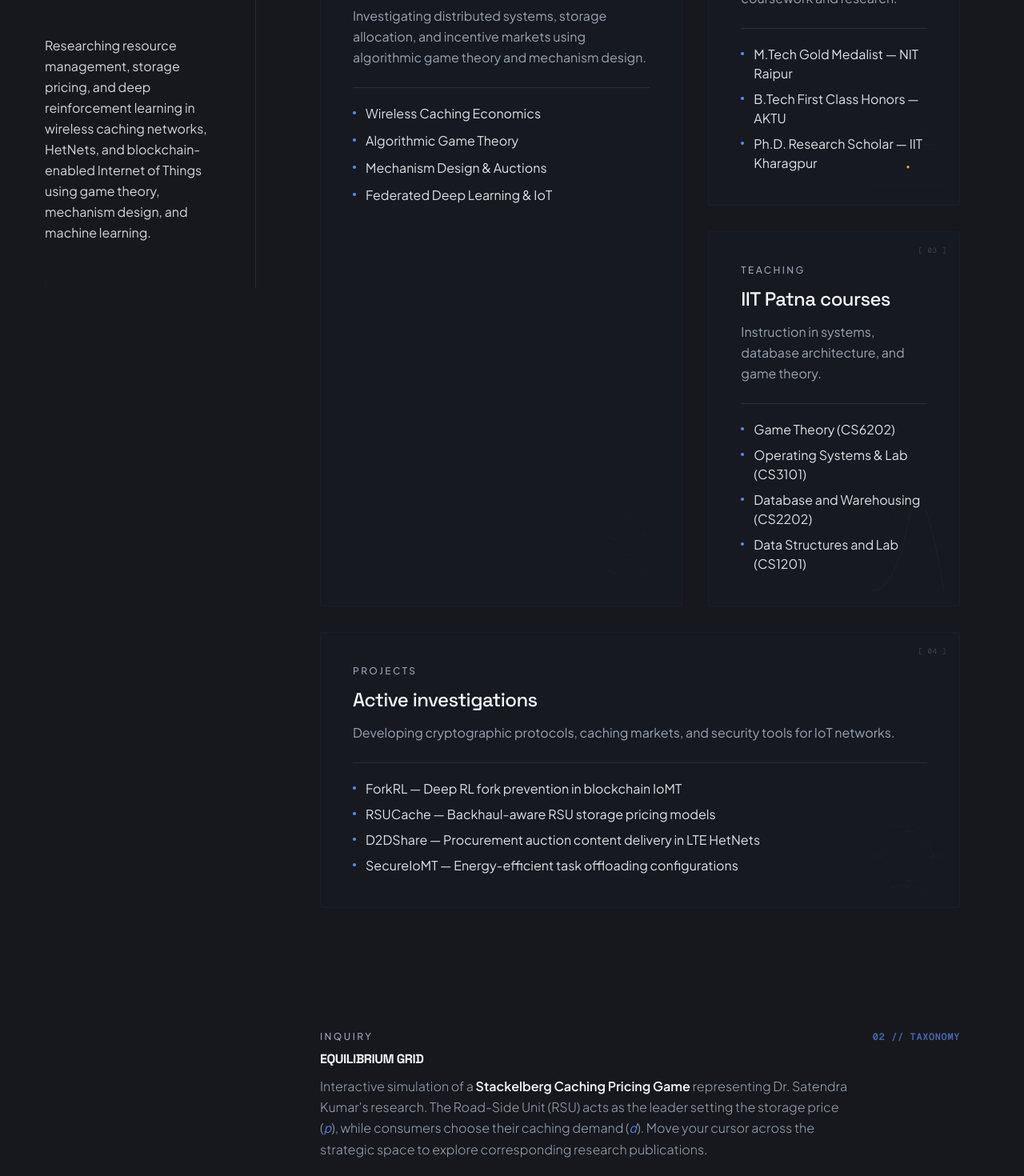
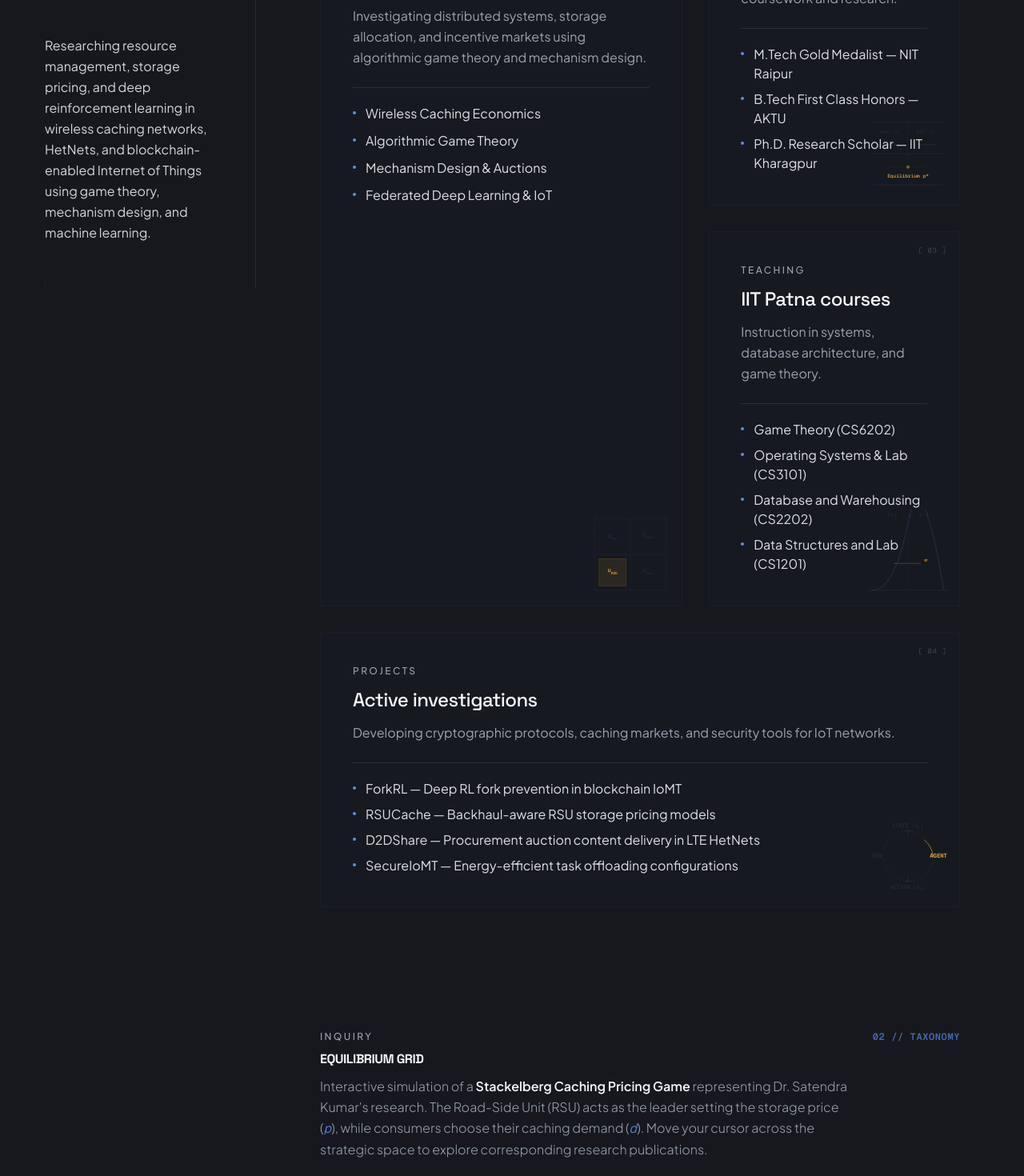
Before and after one commit to Man1ac-1773/deploy-iitp, a Next.js app: page / in a window 1280 px wide. Shown: the part 1240-2710 px from the top of the page at 80% size. Built offline with nearby package versions, Linux system fonts and the light colour scheme.

Commit message:
Improved constrast for better visibility

```diff
--- a/src/components/sections/bento-grid/bento-card.tsx
+++ b/src/components/sections/bento-grid/bento-card.tsx
@@ -72,47 +72,53 @@ export function BentoCard({ card, className }: BentoCardProps) {
 
       {/* Domain-specific SVG Metaphor Overlays */}
       {card.id === "research-areas" && (
-        <svg className="absolute bottom-2 right-2 size-28 text-accent/5 pointer-events-none select-none transition-all duration-500 group-hover:text-accent/12" viewBox="0 0 100 100">
+        <svg className="absolute bottom-2 right-2 size-28 text-accent/14 pointer-events-none select-none transition-all duration-500 group-hover:text-accent/35" viewBox="0 0 100 100">
           <path d="M 10,10 L 90,10 M 10,50 L 90,50 M 10,90 L 90,90 M 10,10 L 10,90 M 50,10 L 50,90 M 90,10 L 90,90" stroke="currentColor" strokeWidth="0.8" strokeDasharray="1.5 1.5" />
           <text x="30" y="32" textAnchor="middle" fontSize="6.5" fill="currentColor" className="font-mono font-bold">U<tspan fontSize="4" dy="2">RSU</tspan></text>
           <text x="70" y="30" textAnchor="middle" fontSize="6.5" fill="currentColor" className="font-mono font-bold">U<tspan fontSize="4" dy="2">user</tspan></text>
-          <text x="30" y="70" textAnchor="middle" fontSize="6.5" fill="currentColor" className="font-mono font-bold">u<tspan fontSize="4" dy="2">RSU</tspan></text>
+          {/* Highlight Nash Equilibrium quadrant in warm accent */}
+          <rect x="15" y="55" width="30" height="30" className="fill-accent-warm/10 stroke-accent-warm/30 stroke-[0.5] pointer-events-none" />
+          <text x="30" y="70" textAnchor="middle" fontSize="6.5" fill="currentColor" className="font-mono font-bold text-accent-warm/85">u<tspan fontSize="4" dy="2">RSU</tspan></text>
           <text x="70" y="70" textAnchor="middle" fontSize="6.5" fill="currentColor" className="font-mono font-bold">u<tspan fontSize="4" dy="2">user</tspan></text>
         </svg>
       )}
 
       {card.id === "awards" && (
-        <svg className="absolute bottom-2 right-2 size-28 text-accent/5 pointer-events-none select-none transition-all duration-500 group-hover:text-accent/12" viewBox="0 0 100 100">
+        <svg className="absolute bottom-2 right-2 size-28 text-accent/14 pointer-events-none select-none transition-all duration-500 group-hover:text-accent/35" viewBox="0 0 100 100">
           <path d="M 10,15 L 90,15 M 10,50 L 90,50 M 10,85 L 90,85" stroke="currentColor" strokeWidth="0.6" />
           <path d="M 50,15 L 50,85" stroke="currentColor" strokeWidth="0.6" strokeDasharray="2 2" />
           <text x="30" y="28" textAnchor="middle" fontSize="5.5" fill="currentColor" className="font-mono">ASK: p<tspan fontSize="3.5" dy="1.5">i</tspan></text>
           <text x="70" y="26.5" textAnchor="middle" fontSize="5.5" fill="currentColor" className="font-mono">BID: v<tspan fontSize="3.5" dy="1.5">j</tspan></text>
           <path d="M 20,40 L 40,40 M 60,40 L 80,40" stroke="currentColor" strokeWidth="1" />
           <path d="M 30,65 L 70,65" stroke="currentColor" strokeWidth="0.8" strokeDasharray="1 1" />
-          <circle cx="50" cy="65" r="1.5" fill="currentColor" className="text-accent-warm" />
-          <text x="50" y="77" textAnchor="middle" fontSize="5" fill="currentColor" className="font-mono">Equilibrium p*</text>
+          {/* Highlight market clearing equilibrium point */}
+          <circle cx="50" cy="65" r="1.8" fill="currentColor" className="text-accent-warm animate-pulse" />
+          <text x="50" y="77" textAnchor="middle" fontSize="5.5" fill="currentColor" className="font-mono text-accent-warm/90 font-semibold">Equilibrium p*</text>
         </svg>
       )}
 
       {card.id === "teaching" && (
-        <svg className="absolute bottom-2 right-2 size-28 text-accent/5 pointer-events-none select-none transition-all duration-500 group-hover:text-accent/12" viewBox="0 0 100 100">
+        <svg className="absolute bottom-2 right-2 size-28 text-accent/14 pointer-events-none select-none transition-all duration-500 group-hover:text-accent/35" viewBox="0 0 100 100">
           <path d="M 5,90 L 95,90" stroke="currentColor" strokeWidth="0.6" />
           <path d="M 10,90 Q 35,90 50,15 T 90,90" fill="none" stroke="currentColor" strokeWidth="1.2" />
           <line x1="50" y1="15" x2="50" y2="90" stroke="currentColor" strokeWidth="0.6" strokeDasharray="1.5 1.5" />
           <text x="50" y="8" textAnchor="middle" fontSize="6.5" fill="currentColor" className="font-mono">f(x | μ, σ²)</text>
+          <path d="M 35,60 Q 50,60 50,60 Q 50,60 65,60" fill="none" stroke="currentColor" strokeWidth="0.6" strokeDasharray="1 1" className="text-accent-warm/80" />
+          <text x="68" y="58" fontSize="5.5" fill="currentColor" className="font-mono text-accent-warm/90 font-semibold">σ</text>
         </svg>
       )}
 
       {card.id === "projects" && (
-        <svg className="absolute bottom-2 right-2 size-28 text-accent/5 pointer-events-none select-none transition-all duration-500 group-hover:text-accent/12" viewBox="0 0 100 100">
+        <svg className="absolute bottom-2 right-2 size-28 text-accent/14 pointer-events-none select-none transition-all duration-500 group-hover:text-accent/35" viewBox="0 0 100 100">
           <circle cx="50" cy="50" r="28" fill="none" stroke="currentColor" strokeWidth="0.8" strokeDasharray="2 2" />
           <path d="M 46,22 L 54,22 M 50,22 L 50,28" stroke="currentColor" strokeWidth="0.8" />
           <path d="M 46,78 L 54,78 M 50,78 L 50,72" stroke="currentColor" strokeWidth="0.8" />
           <text x="50" y="18" textAnchor="middle" fontSize="6" fill="currentColor" className="font-mono font-bold">STATE (s<tspan fontSize="4" dy="1.5">t</tspan>)</text>
           <text x="50" y="86.5" textAnchor="middle" fontSize="6" fill="currentColor" className="font-mono font-bold">ACTION (a<tspan fontSize="4" dy="1.5">t</tspan>)</text>
-          <text x="84" y="52" textAnchor="middle" fontSize="6" fill="currentColor" className="font-mono font-bold">AGENT</text>
+          {/* Highlight reinforcement agent module */}
+          <text x="84" y="52" textAnchor="middle" fontSize="6.5" fill="currentColor" className="font-mono font-bold text-accent-warm/95">AGENT</text>
           <text x="16" y="52" textAnchor="middle" fontSize="6" fill="currentColor" className="font-mono font-bold">ENV</text>
-          <path d="M 68,32 A 28,28 0 0,1 78,50" stroke="currentColor" strokeWidth="0.8" fill="none" />
+          <path d="M 68,32 A 28,28 0 0,1 78,50" stroke="currentColor" strokeWidth="0.8" fill="none" className="text-accent-warm/70" />
         </svg>
       )}
 
--- a/src/components/shared/media/network-background.tsx
+++ b/src/components/shared/media/network-background.tsx
@@ -99,7 +99,7 @@ export function NetworkBackground({ className }: NetworkBackgroundProps) {
       <div className="absolute inset-0 bg-[radial-gradient(ellipse_80%_60%_at_50%_40%,transparent_0%,var(--color-background)_78%)]" />
 
       <svg
-        className="absolute inset-0 size-full text-accent opacity-[0.09] transition-transform duration-700 ease-out"
+        className="absolute inset-0 size-full text-accent opacity-[0.18] transition-transform duration-700 ease-out"
         preserveAspectRatio="xMidYMid slice"
         viewBox="0 0 100 100"
         style={{
@@ -199,7 +199,7 @@ export function NetworkBackground({ className }: NetworkBackgroundProps) {
               x={cell.x}
               y={cell.y - 1.8}
               textAnchor="middle"
-              className="fill-accent/60 font-mono text-[1px] tracking-widest uppercase font-semibold select-none"
+              className="fill-accent-warm font-mono text-[1px] tracking-widest uppercase font-bold select-none"
             >
               {cell.label}
             </text>
@@ -217,7 +217,7 @@ export function NetworkBackground({ className }: NetworkBackgroundProps) {
               x={cell.x}
               y={cell.y - 1.4}
               textAnchor="middle"
-              className="fill-accent/50 font-mono text-[0.8px] tracking-widest uppercase font-semibold select-none"
+              className="fill-accent/85 font-mono text-[0.8px] tracking-widest uppercase font-semibold select-none"
             >
               {cell.label}
             </text>
@@ -230,7 +230,7 @@ export function NetworkBackground({ className }: NetworkBackgroundProps) {
         ))}
 
         {/* Technical Blueprint Border Telemetry */}
-        <g className="fill-accent/30 font-mono text-[0.9px] tracking-widest uppercase select-none">
+        <g className="fill-accent/55 font-mono text-[0.9px] tracking-widest uppercase select-none">
           <text x="3" y="97">SYS.STATE: HETNET.TOPOLOGY.ACTIVE</text>
           <text x="97" y="3" textAnchor="end">LATITUDE: 25.602 // LONGITUDE: 85.126</text>
           <text x="97" y="97" textAnchor="end">BW: 400MHz // MODULATION: mmWave.QAM</text>
```
